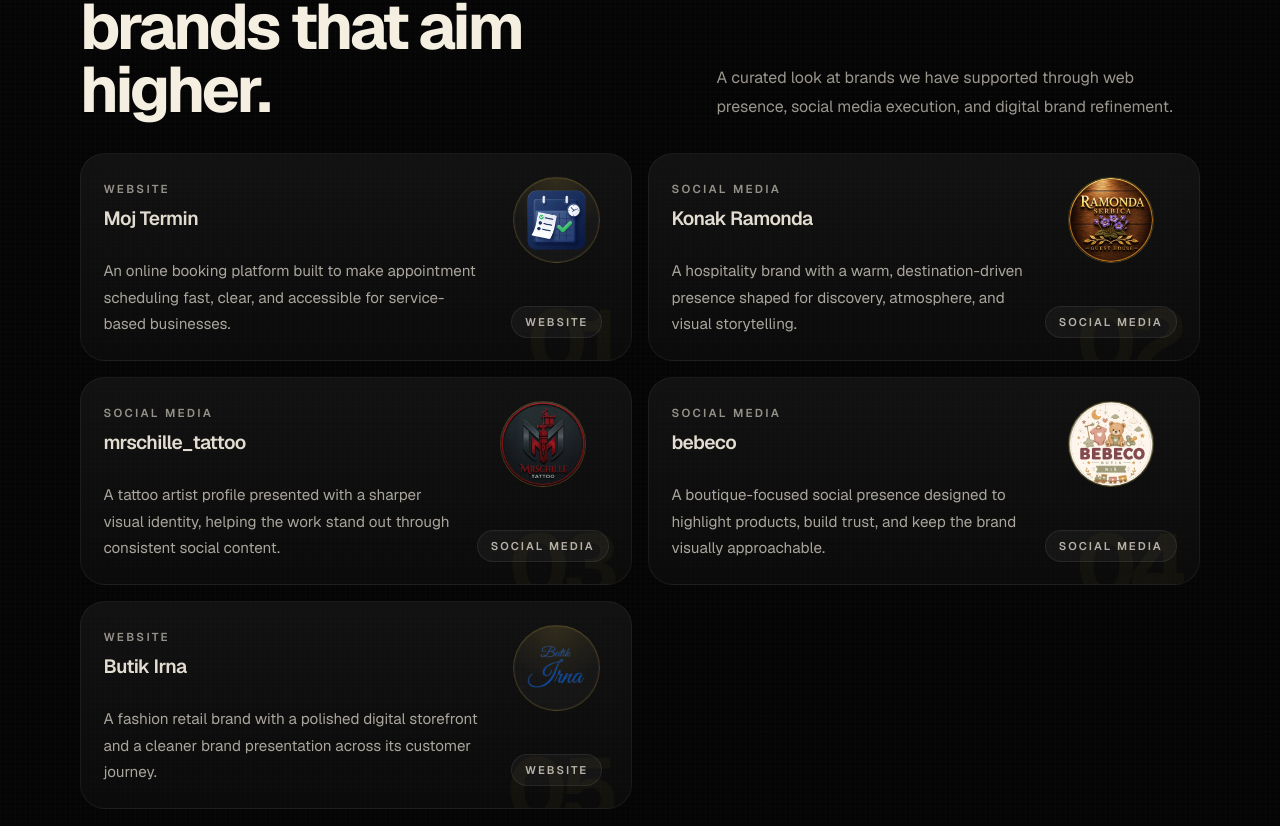
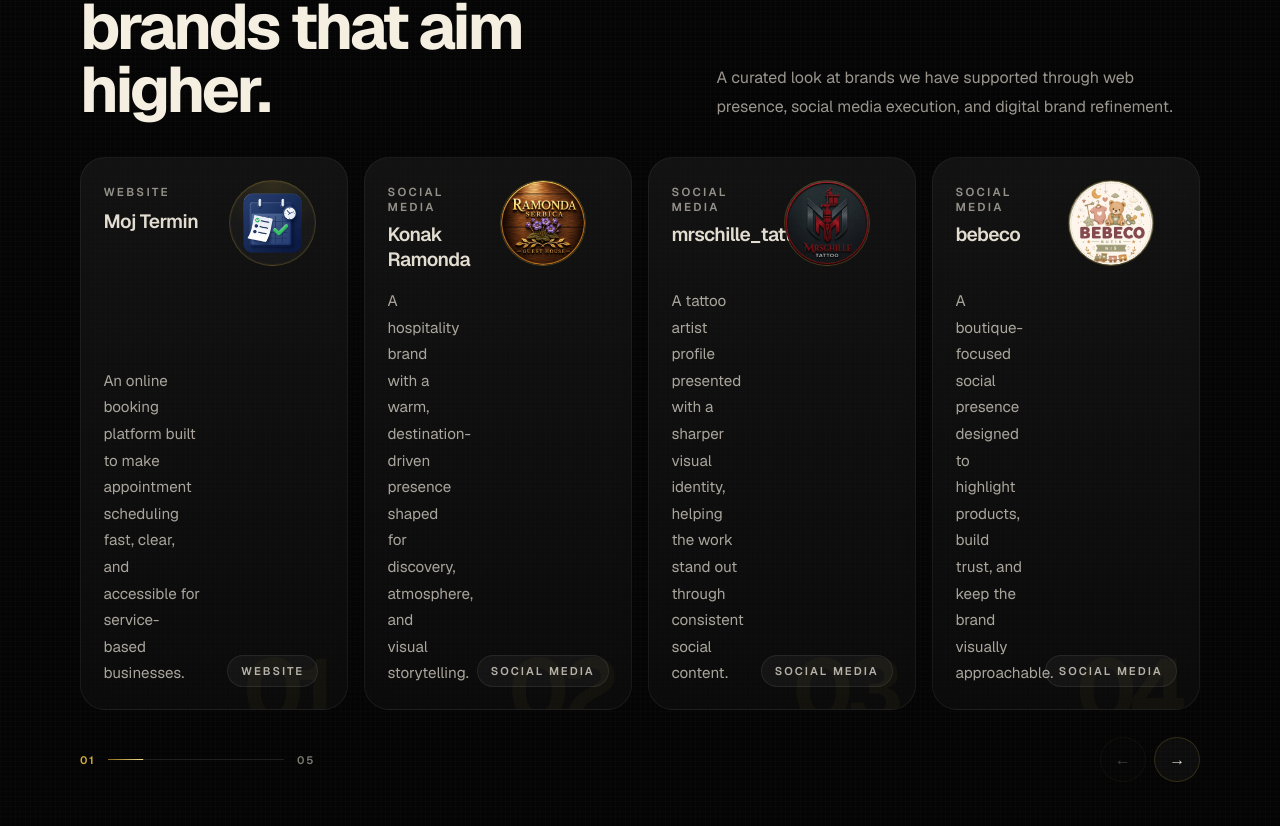
Before and after one commit to nemanja2424/asi, a Next.js app: page / in a window 1280 px wide. Shown: the part 1074-1900 px from the top of the page. Built offline with nearby package versions, Linux system fonts and the light colour scheme.

Commit message:
klijenti curosel za fon

```diff
--- a/src/app/page.jsx
+++ b/src/app/page.jsx
@@ -1,4 +1,4 @@
-import Image from "next/image";
+import ClientsCarousel from "@/components/ClientsCarousel";
 import ServicesShowcase from "@/components/ServicesShowcase";
 import Navbar from "@/components/Navbar";
 import InteractiveMockup from "@/components/InteractiveMockup";
@@ -157,49 +157,7 @@
             </p>
           </div>
 
-          <div className={styles.clientsGrid}>
-            {selectedCollaborations.map((client, index) => (
-              <a
-                key={client.name}
-                href={client.href}
-                target="_blank"
-                rel="noreferrer"
-                className={styles.clientCard}
-                style={{ "--client-index": `"0${index + 1}"` }}
-              >
-                <div className={styles.clientBody}>
-                  <div className={styles.clientMeta}>
-                    <span className={styles.clientType}>{client.type}</span>
-                    <h3 className={styles.clientName}>{client.name}</h3>
-                  </div>
-                  <p className={styles.clientSummary}>{client.summary}</p>
-                </div>
-
-                <div className={styles.clientAside}>
-                  <div
-                    className={styles.clientLogoRing}
-                    style={{
-                      "--client-logo-width": `${client.width}%`,
-                      "--client-logo-height": `${client.height}%`,
-                    }}
-                  >
-                    {client.logo ? (
-                      <Image
-                        src={client.logo}
-                        alt={`${client.name} logo`}
-                        width={200}
-                        height={200}
-                        className={styles.clientLogo}
-                      />
-                    ) : (
-                      <span className={styles.clientInitials}>{client.initials}</span>
-                    )}
-                  </div>
-                  <span className={styles.clientBadge}>{client.type}</span>
-                </div>
-              </a>
-            ))}
-          </div>
+          <ClientsCarousel clients={selectedCollaborations} styles={styles} />
         </section>
 
         <section
--- a/src/app/page.module.css
+++ b/src/app/page.module.css
@@ -254,10 +254,104 @@
   line-height: 1.8;
 }
 
-.clientsGrid {
+.clientsCarousel {
+  min-width: 0;
+}
+
+.clientsTrack {
   display: grid;
-  grid-template-columns: repeat(2, minmax(0, 1fr));
+  grid-auto-columns: calc((100% - 1rem) / 2);
+  grid-auto-flow: column;
   gap: 1rem;
+  padding: 0.2rem calc(50% + 0.5rem) 0.4rem 0;
+  overflow-x: auto;
+  overscroll-behavior-inline: contain;
+  scroll-behavior: smooth;
+  scroll-snap-type: inline mandatory;
+  scrollbar-width: none;
+}
+
+.clientsTrack::-webkit-scrollbar {
+  display: none;
+}
+
+.carouselFooter {
+  display: flex;
+  align-items: center;
+  justify-content: space-between;
+  gap: 1rem;
+  margin-top: 1.25rem;
+}
+
+.carouselPosition {
+  display: grid;
+  grid-template-columns: auto minmax(5rem, 11rem) auto;
+  align-items: center;
+  gap: 0.8rem;
+  color: rgba(245, 239, 226, 0.5);
+  font-size: 0.68rem;
+  font-weight: 600;
+  letter-spacing: 0.16em;
+}
+
+.carouselPosition > span:first-child {
+  color: var(--gold);
+}
+
+.carouselProgress {
+  position: relative;
+  height: 1px;
+  overflow: hidden;
+  background: rgba(255, 255, 255, 0.1);
+}
+
+.carouselProgress span {
+  position: absolute;
+  inset: 0;
+  background: linear-gradient(90deg, #8d6a13, #f2de96);
+  transform: scaleX(var(--carousel-progress));
+  transform-origin: left;
+  transition: transform 260ms ease;
+}
+
+.carouselControls {
+  display: flex;
+  gap: 0.55rem;
+}
+
+.carouselControls button {
+  display: grid;
+  width: 2.85rem;
+  height: 2.85rem;
+  place-items: center;
+  border: 1px solid rgba(212, 175, 55, 0.18);
+  border-radius: 999px;
+  background: rgba(255, 255, 255, 0.035);
+  color: rgba(245, 239, 226, 0.9);
+  cursor: pointer;
+  transition:
+    color 180ms ease,
+    border-color 180ms ease,
+    background 180ms ease,
+    transform 180ms ease;
+}
+
+.carouselControls button:hover:not(:disabled),
+.carouselControls button:focus-visible:not(:disabled) {
+  border-color: rgba(212, 175, 55, 0.45);
+  background: rgba(212, 175, 55, 0.1);
+  color: var(--gold);
+  transform: translateY(-2px);
+}
+
+.carouselControls button:focus-visible {
+  outline: 2px solid rgba(212, 175, 55, 0.32);
+  outline-offset: 3px;
+}
+
+.carouselControls button:disabled {
+  cursor: default;
+  opacity: 0.28;
 }
 
 .servicesStack {
@@ -473,6 +567,8 @@
     linear-gradient(180deg, rgba(255, 255, 255, 0.045), rgba(255, 255, 255, 0.015)),
     rgba(10, 10, 10, 0.56);
   backdrop-filter: blur(16px);
+  scroll-snap-align: start;
+  scroll-snap-stop: always;
   transition:
     transform 220ms ease,
     border-color 220ms ease,
@@ -653,10 +749,6 @@
     grid-template-columns: 1fr;
   }
 
-  .clientsGrid {
-    grid-template-columns: repeat(2, minmax(0, 1fr));
-  }
-
   .servicePanel {
     grid-template-columns: 1fr;
   }
@@ -808,8 +900,25 @@
     line-height: 1.65;
   }
 
-  .clientsGrid {
-    grid-template-columns: 1fr;
+  .clientsTrack {
+    grid-auto-columns: 88%;
+    gap: 0.7rem;
+    padding-right: 12%;
+  }
+
+  .carouselFooter {
+    margin-top: 1rem;
+  }
+
+  .carouselPosition {
+    grid-template-columns: auto minmax(4rem, 7rem) auto;
+    gap: 0.55rem;
+    font-size: 0.62rem;
+  }
+
+  .carouselControls button {
+    width: 2.65rem;
+    height: 2.65rem;
   }
 
   .serviceTrigger {
@@ -947,6 +1056,11 @@
     font-size: 2.85rem;
   }
 
+  .clientsTrack {
+    grid-auto-columns: 91%;
+    padding-right: 9%;
+  }
+
   .clientCard {
     grid-template-columns: minmax(0, 1fr) 4rem;
   }
--- /dev/null
+++ b/src/components/ClientsCarousel.jsx
@@ -0,0 +1,122 @@
+"use client";
+
+import Image from "next/image";
+import { useRef, useState } from "react";
+
+export default function ClientsCarousel({ clients, styles }) {
+  const trackRef = useRef(null);
+  const [activeIndex, setActiveIndex] = useState(0);
+
+  const goToClient = (index) => {
+    const nextIndex = Math.max(0, Math.min(index, clients.length - 1));
+    const card = trackRef.current?.children[nextIndex];
+
+    if (!card) return;
+
+    trackRef.current.scrollTo({ left: card.offsetLeft, behavior: "smooth" });
+    setActiveIndex(nextIndex);
+  };
+
+  const updateActiveClient = () => {
+    const track = trackRef.current;
+
+    if (!track) return;
+
+    const cards = Array.from(track.children);
+    const closestIndex = cards.reduce((closest, card, index) => {
+      const currentDistance = Math.abs(card.offsetLeft - track.scrollLeft);
+      const closestDistance = Math.abs(
+        cards[closest].offsetLeft - track.scrollLeft,
+      );
+
+      return currentDistance < closestDistance ? index : closest;
+    }, 0);
+
+    setActiveIndex(closestIndex);
+  };
+
+  return (
+    <div className={styles.clientsCarousel} aria-roledescription="carousel">
+      <div
+        ref={trackRef}
+        className={styles.clientsTrack}
+        onScroll={updateActiveClient}
+        aria-label="Selected client collaborations"
+      >
+        {clients.map((client, index) => (
+          <a
+            key={client.name}
+            href={client.href}
+            target="_blank"
+            rel="noreferrer"
+            className={styles.clientCard}
+            style={{ "--client-index": `"0${index + 1}"` }}
+            aria-label={`${client.name}, ${client.type}`}
+          >
+            <div className={styles.clientBody}>
+              <div className={styles.clientMeta}>
+                <span className={styles.clientType}>{client.type}</span>
+                <h3 className={styles.clientName}>{client.name}</h3>
+              </div>
+              <p className={styles.clientSummary}>{client.summary}</p>
+            </div>
+
+            <div className={styles.clientAside}>
+              <div
+                className={styles.clientLogoRing}
+                style={{
+                  "--client-logo-width": `${client.width}%`,
+                  "--client-logo-height": `${client.height}%`,
+                }}
+              >
+                {client.logo ? (
+                  <Image
+                    src={client.logo}
+                    alt={`${client.name} logo`}
+                    width={200}
+                    height={200}
+                    className={styles.clientLogo}
+                  />
+                ) : (
+                  <span className={styles.clientInitials}>{client.initials}</span>
+                )}
+              </div>
+              <span className={styles.clientBadge}>{client.type}</span>
+            </div>
+          </a>
+        ))}
+      </div>
+
+      <div className={styles.carouselFooter}>
+        <div className={styles.carouselPosition} aria-live="polite">
+          <span>{String(activeIndex + 1).padStart(2, "0")}</span>
+          <div className={styles.carouselProgress} aria-hidden="true">
+            <span
+              style={{ "--carousel-progress": (activeIndex + 1) / clients.length }}
+            />
+          </div>
+          <span>{String(clients.length).padStart(2, "0")}</span>
+        </div>
+
+        <div className={styles.carouselControls}>
+          <button
+            type="button"
+            onClick={() => goToClient(activeIndex - 1)}
+            disabled={activeIndex === 0}
+            aria-label="Previous client"
+          >
+            {"\u2190"}
+          </button>
+          <button
+            type="button"
+            onClick={() => goToClient(activeIndex + 1)}
+            disabled={activeIndex === clients.length - 1}
+            aria-label="Next client"
+          >
+            {"\u2192"}
+          </button>
+        </div>
+      </div>
+    </div>
+  );
+}
```
